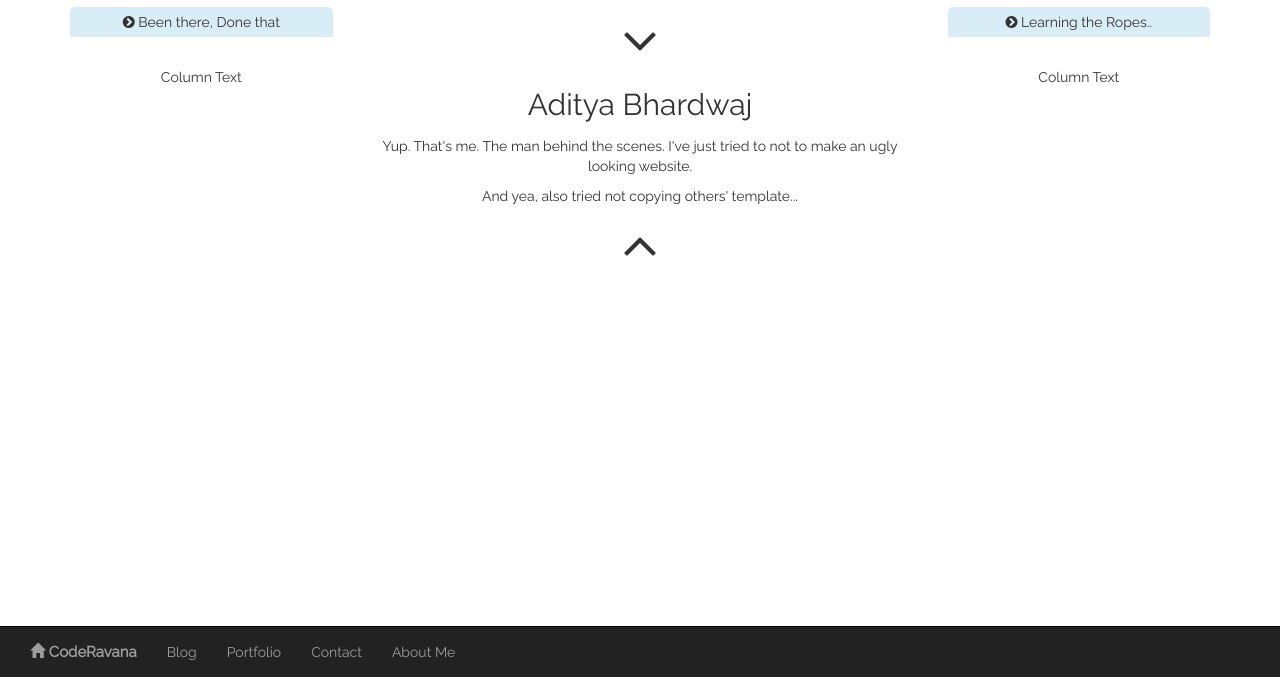
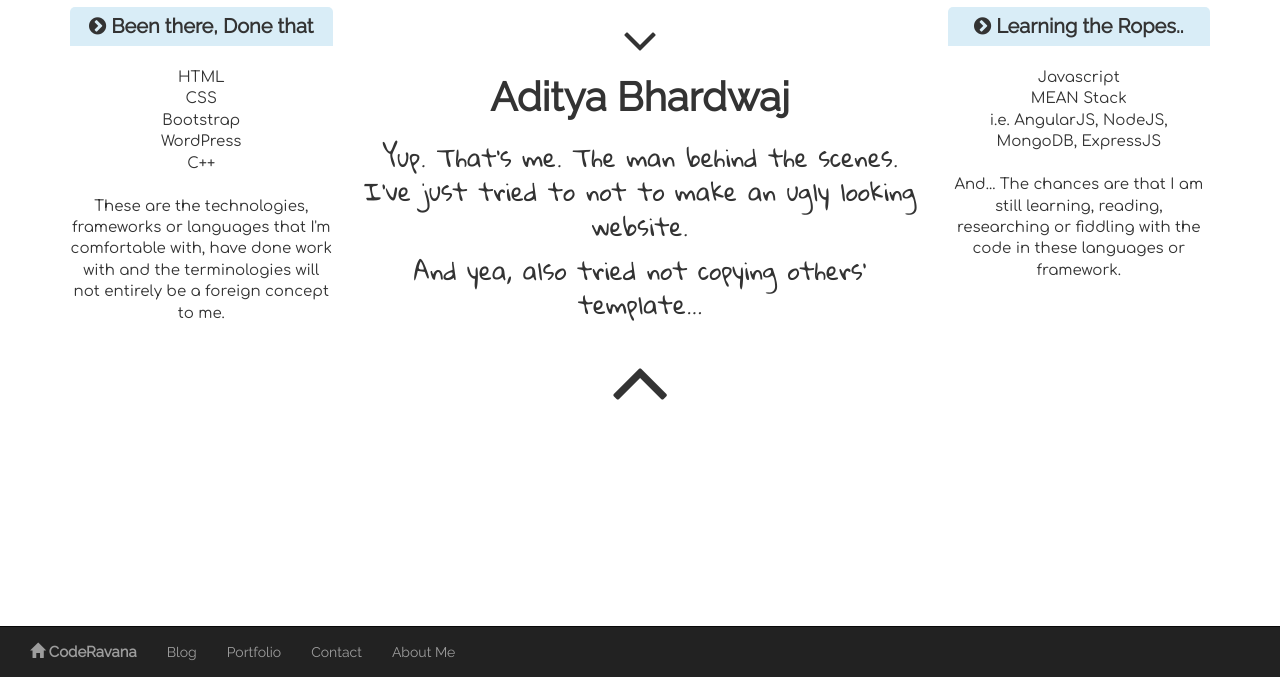
Before and after one commit to coderavana/portfolio, a plain HTML site: page index.html in a window 1280 px wide. Shown: the part 123-800 px from the top of the page. Drawn offline with nearby package versions, Linux system fonts and the light colour scheme.

Commit message:
completed the homepage

```diff
--- a/index.html
+++ b/index.html
@@ -7,6 +7,9 @@
     <link rel="stylesheet" type="text/css" href="main.css">
     <link href="https://fonts.googleapis.com/css?family=Reenie+Beanie" rel="stylesheet">
     <link href="https://fonts.googleapis.com/css?family=Raleway" rel="stylesheet">
+    <link href="https://fonts.googleapis.com/css?family=Gloria+Hallelujah" rel="stylesheet">
+    <link href="https://fonts.googleapis.com/css?family=Comfortaa" rel="stylesheet">
+
 
     <link rel="stylesheet" href="https://maxcdn.bootstrapcdn.com/bootstrap/3.3.7/css/bootstrap.min.css">
         <link rel="stylesheet" href="https://cdnjs.cloudflare.com/ajax/libs/font-awesome/4.7.0/css/font-awesome.min.css">
@@ -41,7 +44,7 @@
     </div>
     <div class="collapse navbar-collapse" id="myNavbar">
       <ul class="nav navbar-nav navbarf ">
-        <li><a class="home" href="#"><span class="glyphicon glyphicon-home"></span> <b> CodeRavana</b></a></li>
+        <li><a class="home" href="http://coderavana.me/"><span class="glyphicon glyphicon-home"></span> <b> CodeRavana</b></a></li>
         <li><a href="#"> Blog</a></li>
           <li><a href="#"> Portfolio </a></li>
         <li><a href="#"> Contact </a></li>
@@ -58,27 +61,35 @@
         <div class="container"> <!-- For the three columns on home-->
             <div class="row">
   <div class="col-sm-3">
-     <div class="bor-rad col-sm-12 bg-info text-center navbarf">
+     <div class="bor-rad col-sm-12 bg-info text-center navbarf column_head">
        <i class="fa fa-chevron-circle-right" aria-hidden="true"></i>
         Been there, Done that
      </div>
-      <div class="text-center navbarf"> <p class="margin_rcol"> Column Text </p> </div>
+      <div class="text-center navbarf"> <p class="margin_rcol column_text"> HTML <br/> CSS <br/> Bootstrap <br/> WordPress
+        <br/> C++ <br/> <br/> These are the technologies,
+        frameworks or languages that I'm comfortable with, have done work with and the terminologies will not entirely be a
+        foreign concept to me. </p> </div>
   </div>
   <div class="col-sm-6">
 
-     <div class="bor-rad col-sm-12 text-center navbarf">
+     <div class="bor-rad col-sm-12 text-center navbarf"> <!-- Middle Column -->
         <i class="fa fa-angle-down fa-4x" aria-hidden="true"></i>
-<h2> Aditya Bhardwaj </h2>
+<p class="column_mid_head"> Aditya Bhardwaj </p>
      </div>
-      <div class="text-center navbarf "> <p> Yup. That's me. The man behind the scenes. I've just tried to not to make an ugly looking website. </p> <p> And yea, also tried not copying others' template... </p>
+      <div class="text-center column_mid_text"> <p> Yup. That's me. The man behind the scenes.
+        I've just tried to not to make an ugly looking website. </p> <p> And yea, also tried not
+          copying others' template... </p>
         <i class="fa fa-angle-up fa-4x" aria-hidden="true"></i> </div>
   </div>
-  <div class="col-sm-3">
-     <div class="bor-rad col-sm-12 bg-info text-center navbarf">
+  <div class="col-sm-3"> <!-- Rightmost Column-->
+     <div class="bor-rad col-sm-12 bg-info text-center navbarf column_head">
        <i class="fa fa-chevron-circle-right" aria-hidden="true"></i>
         Learning the Ropes..
      </div>
-          <div class="text-center navbarf"> <p class="margin_rcol"> Column Text </p> </div>
+          <div class="margin_rcol text-center navbarf">
+            <p class="margin_rcol margin_rcol_bot column_text"> Javascript </br> MEAN Stack <br/> i.e. AngularJS, NodeJS, MongoDB,
+              ExpressJS <br/> <br/> And... The chances are that I am still learning,
+            reading, researching or fiddling with the code in these languages or framework. </p> </div>
   </div>
 </div>
         </div>
--- a/main.css
+++ b/main.css
@@ -40,3 +40,27 @@
 .margin_rcol {
   margin-top:60px;
 }
+
+.margin_rcol_bot {
+  margin-bottom: 90px;
+}
+
+.column_text {
+  font-family: 'Comfortaa', cursive;
+  font-size: 15px;
+}
+
+.column_head {
+  font-size: 20px;
+  font-weight: bold;
+}
+
+.column_mid_head {
+  font-weight: bold;
+  font-size: 40px;
+}
+
+.column_mid_text {
+  font-size: 24px;
+  font-family: 'Gloria Hallelujah', cursive;
+}
```
